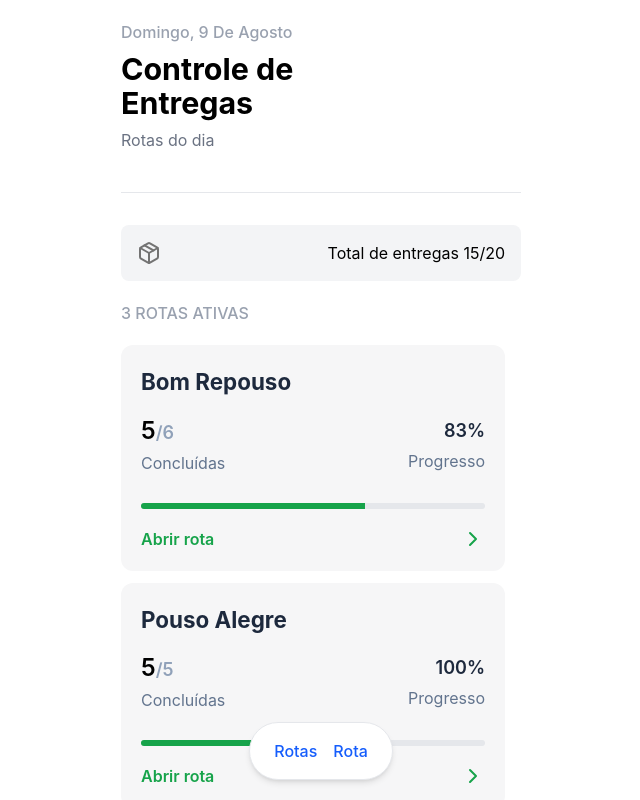
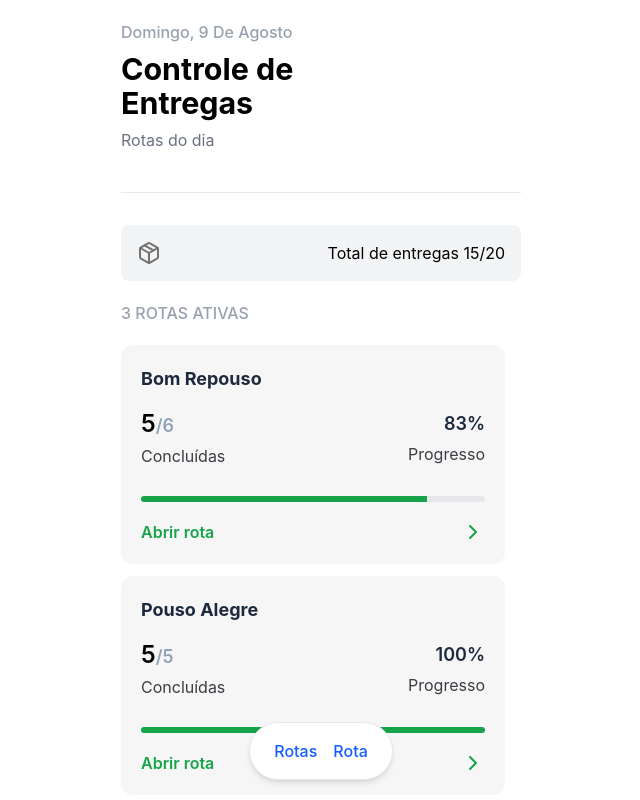
Before and after one commit to renanfz/deliverys, a React (Vite) app: page / in a window 1280 px wide. Shown: the top 800 px of the page, without its empty margins (319-959 px from the left). Built offline with nearby package versions, Linux system fonts and the light colour scheme; no server answers; data requests are answered from the project's data file.

Commit message:
atualizacao de estilos 2

```diff
--- a/src/components/routeCard.tsx
+++ b/src/components/routeCard.tsx
@@ -13,22 +13,22 @@ export const RouteCard = ({ id, city, deliveryes, completeds, progress }: CardDe
           <article key={id}
                onClick={() => navigate(`/route?id=${id}&progress=${progress}`)}
                className="max-w-sm rounded-xl p-5 mb-3 bg-[#F6F6F7]">
-               <h2 className="font-bold text-slate-800 mb-4 text-[1.4rem]">{city}</h2>
+               <h2 className="font-bold text-slate-800 mb-4 text-[18px]">{city}</h2>
                <div className="mb-4 flex items-center justify-between gap-3">
                     <div className="flex-1">
                          <p className="text-lg font-semibold text-slate-400">
                               <span className='font-semibold text-black text-2xl'>{completeds}</span>/{deliveryes}
                          </p>
-                         <p className='mt-1 text-slate-500'>Concluídas</p>
+                         <p className='mt-1 text-[#3c3c43]'>Concluídas</p>
                     </div>
                     <div className="flex-1 text-right">
                          <p className="text-lg font-semibold text-slate-800">{progress}%</p>
-                         <p className="mt-1 text-slate-500">Progresso</p>
+                         <p className="mt-1 text-[#3c3c43]">Progresso</p>
                     </div>
                </div>
 
                <progress
-                    value="65"
+                    value={progress}
                     max="100"
                     className="w-full h-1.5 rounded-full overflow-hidden appearance-none
                    bg-gray-200
--- a/src/index.css
+++ b/src/index.css
@@ -1,7 +1,8 @@
 @import "tailwindcss";
 
+/* Importa a fonte Inter com suporte a variáveis de peso (100 a 900) */
 @import url('https://googleapis.com');
 
 @theme {
-     --font-sans: 'Inter', system-ui, -apple-system, sans-serif;
+  --font-sans: 'Inter', system-ui, -apple-system, BlinkMacSystemFont, 'Segoe UI', Roboto, Oxygen, Ubuntu, Cantarell, sans-serif;
 }
--- a/src/pages/routePage.tsx
+++ b/src/pages/routePage.tsx
@@ -78,7 +78,7 @@ export const RoutePage = () => {
                          <button
                               type='button'
                               onClick={() => navigate('/')}
-                              className='mx-auto my-auto w-20 h-10'>
+                              className=' my-auto w-20 h-10 flex text'>
                               <ChevronLeft /> Rotas
                          </button>
                          <h2 className='text-lg font-bold text-slate-800'>{selectedRoute.city}</h2>
```
